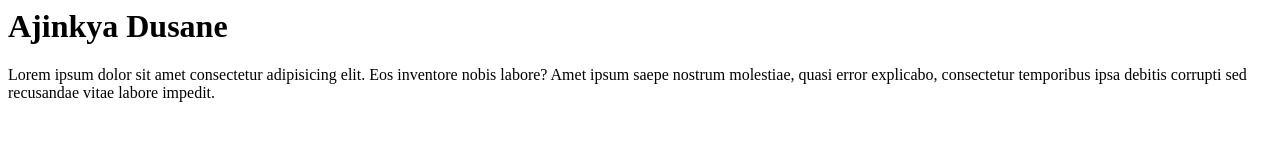
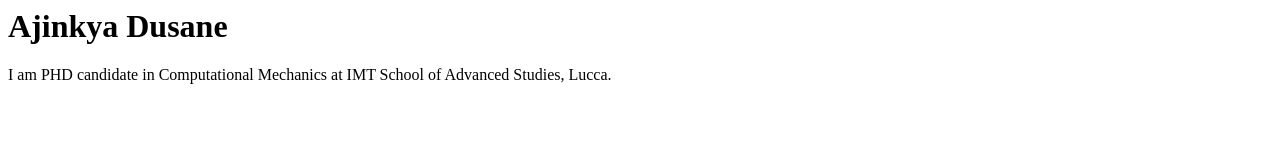
Before and after one commit to ardusane10/ajinkyadusane.github.io, a plain HTML site: page index.html in a window 1280 px wide. Drawn offline with Linux system fonts and the light colour scheme.

Commit message:
initialcommit

```diff
--- a/index.html
+++ b/index.html
@@ -7,6 +7,6 @@
 </head>
 <body>
     <h1>Ajinkya Dusane</h1>
-    <p>Lorem ipsum dolor sit amet consectetur adipisicing elit. Eos inventore nobis labore? Amet ipsum saepe nostrum molestiae, quasi error explicabo, consectetur temporibus ipsa debitis corrupti sed recusandae vitae labore impedit.</p>
+    <p>I am PHD candidate in Computational Mechanics at IMT School of Advanced Studies, Lucca. </p>
 </body>
 </html>
```
